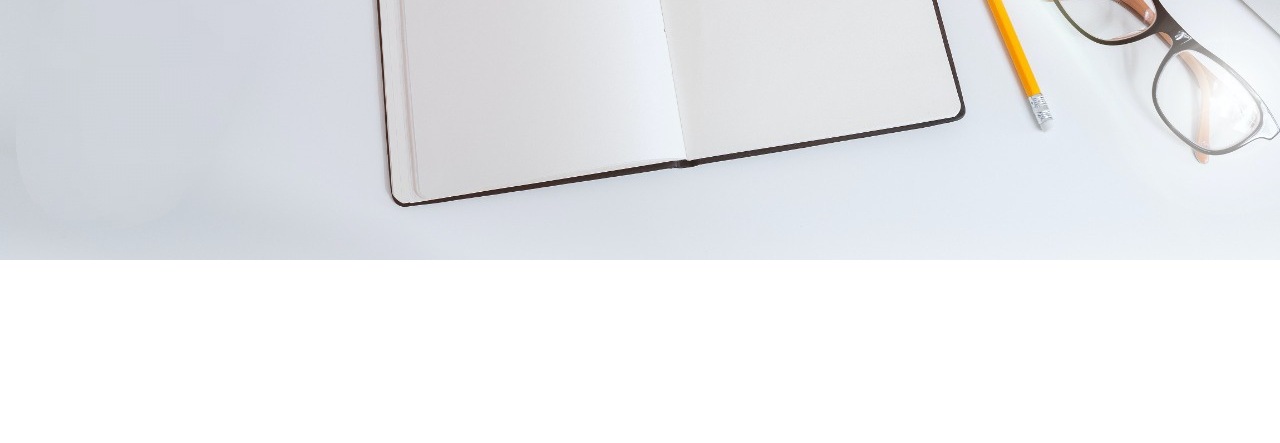
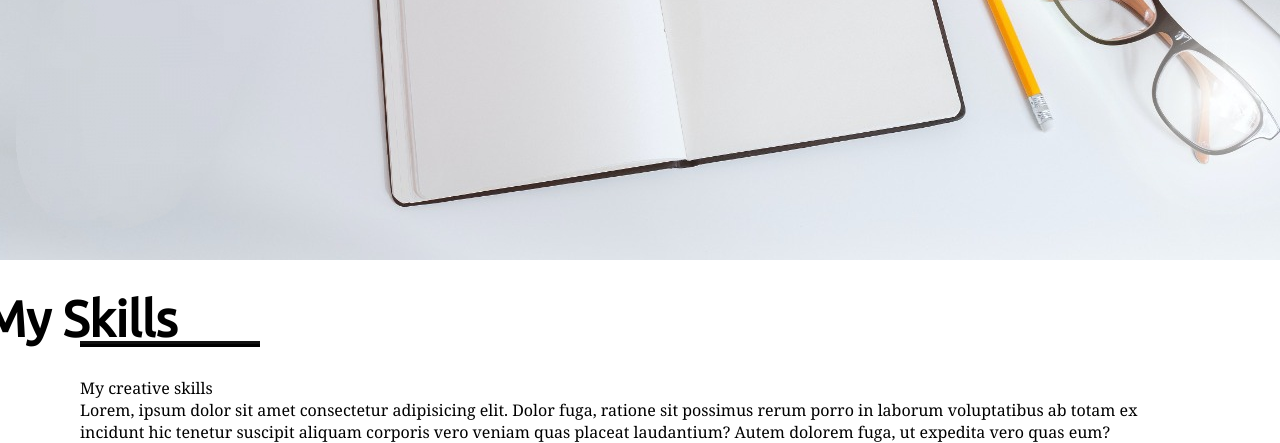
Before and after one commit to kajaljha09/Portfolio, a plain HTML site: page index.html in a window 1280 px wide. Shown: the part 540-983 px from the top of the page. Before the commit the page ends 800 px from the top, so only its background shows below. Drawn offline with nearby package versions, Linux system fonts and the light colour scheme.

Commit message:
continued

```diff
--- a/index.html
+++ b/index.html
@@ -51,6 +51,7 @@
 
         </div>
     </section>
+    <script src="script.js"></script>
     <!-- about section start -->
     <section class="about" id="about">
         <div class="max-width">
@@ -61,6 +62,28 @@
             </div>
         </div>
     </section>
+    <!-- skills section -->
+    <section class="skills">
+        <div class="max-width">
+            <h1 class="title">
+                My Skills
+            </h1>
+            <div class="skills-content">
+                <div class="column-left">
+                    <div class="text">
+                        My creative skills
+                        <p>
+                            Lorem, ipsum dolor sit amet consectetur adipisicing elit. Dolor fuga, ratione sit possimus rerum porro in laborum voluptatibus ab totam ex incidunt hic tenetur suscipit aliquam corporis vero veniam quas placeat laudantium? Autem dolorem fuga, ut expedita vero quas eum?
+
+                        </p>
+                    </div>
+                </div>
+            </div>
+        </div>
+
+
+
+    </section>
 
 </body>
 
--- a/style.css
+++ b/style.css
@@ -122,6 +122,41 @@
     color:rgb(66, 40, 40);
     background:none;
 }
+/* skills section */
+.title{
+
+    margin:30px auto;
+    padding: auto;
+    text-align: center;
+    font-family: Ubuntu,sans-serif;
+    font-size: 50px;
+    position: relative;
+    transform:translateX(-50%)
+
+
+
+}
+
+.title::before{
+    position:absolute;
+    bottom:0px;
+    content:'';
+    border-bottom: 3px solid #000;
+    width:180px;
+    left:50%;
+    height:3px;
+    background:#111
+
+}
+.skills-content{
+    font-family: Georgia, 'Times New Roman', Times, serif;
+    display:flex;
+    flex-wrap: wrap;
+    align-items: center;
+    justify-content:space-between
+}
+
+
 
 /* responsive media query start */
 
@@ -209,7 +244,9 @@
         font-size: 32px;
     }
 
-
+   .title{
+       font-size: 30px;
+   }
 
 }
 @media (max-width:500px){
```
